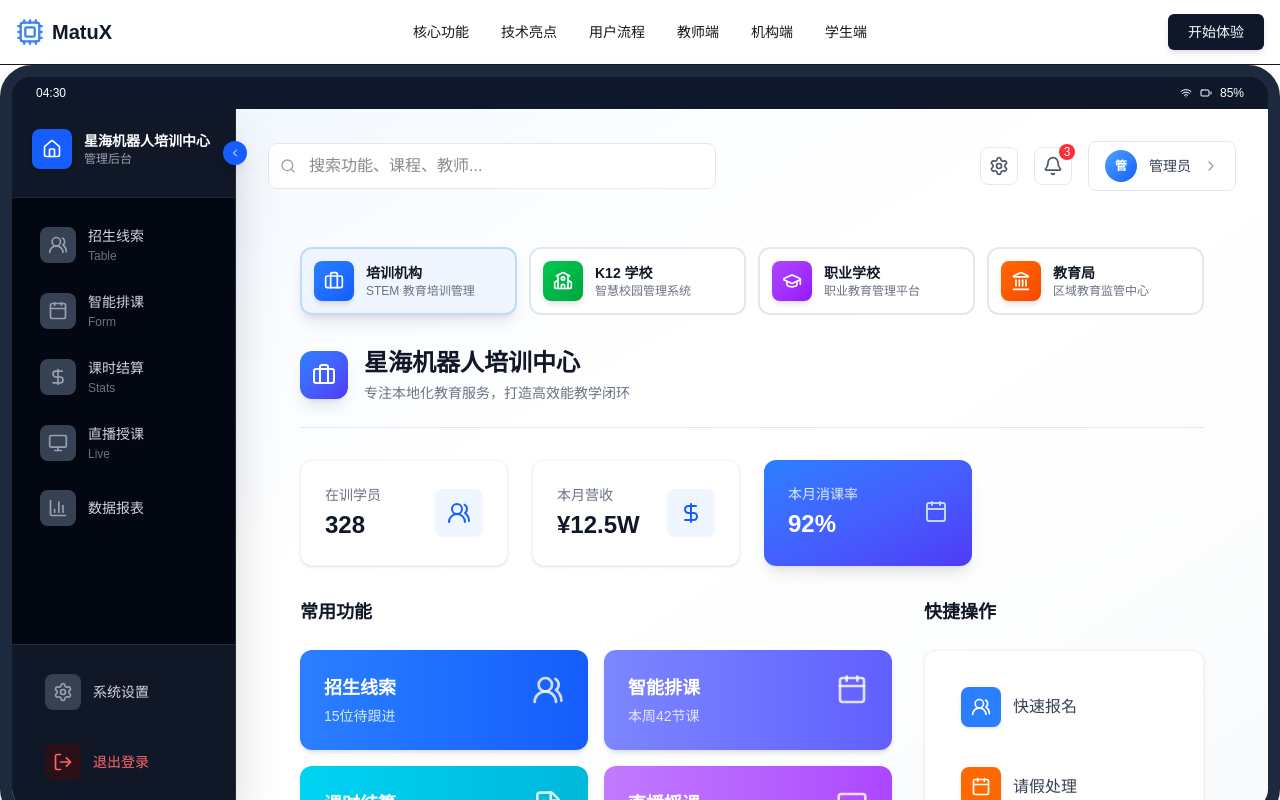
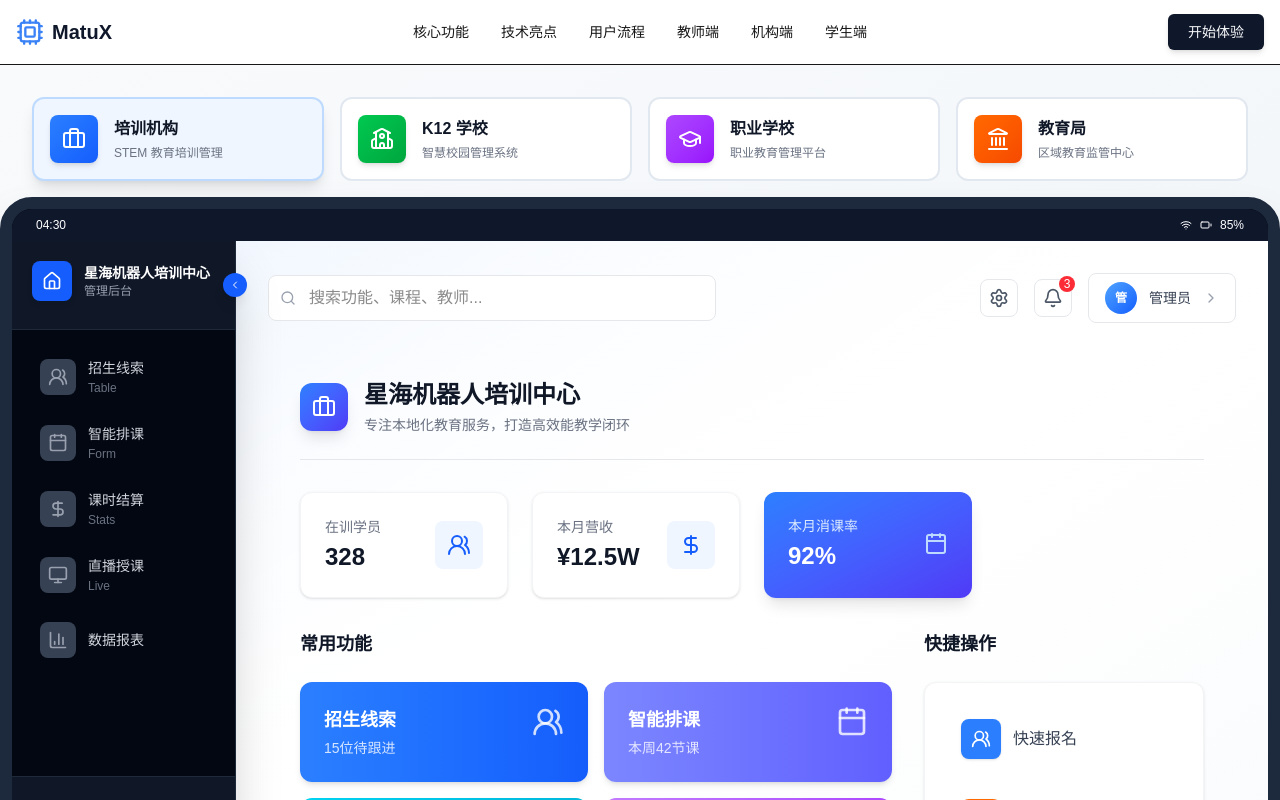
Before and after one commit to MatuX-ai/edu-proto, a Next.js app: page /institution-dashboard in a window 1280 px wide. Shown: the top 800 px of the page. Built offline with nearby package versions, Linux system fonts and the light colour scheme.

Commit message:
feat: 分列菜单移至模拟框外部页面顶部

```diff
--- a/app/institution-dashboard/page.tsx
+++ b/app/institution-dashboard/page.tsx
@@ -67,11 +67,10 @@ export default function InstitutionDashboardPage() {
   }, [activeTab]);
 
   return (
-    <DashboardLayout config={institutionConfigs[activeTab === 'education-bureau' ? 'bureau' : activeTab]} activeMenu={activeMenu}>
-      {/* Main Content */}
-      <div className="p-8">
-        {/* Institution Navigation Tabs */}
-        <div className="grid grid-cols-4 gap-3 mb-8">
+    <div className="min-h-screen bg-gradient-to-br from-slate-50 to-slate-100">
+      {/* Institution Navigation Tabs - Outside Device Frame */}
+      <div className="max-w-7xl mx-auto px-8 pt-8 pb-4">
+        <div className="grid grid-cols-4 gap-4">
           {institutionTypes.map((type, index) => {
             const Icon = type.icon;
             const isActive = activeTab === type.key;
@@ -81,27 +80,32 @@ export default function InstitutionDashboardPage() {
                 initial={{ opacity: 0, y: 20 }}
                 animate={{ opacity: 1, y: 0 }}
                 transition={{ delay: index * 0.05 }}
-                whileHover={{ scale: 1.05 }}
+                whileHover={{ scale: 1.03 }}
                 whileTap={{ scale: 0.98 }}
                 onClick={() => setActiveTab(type.key as typeof activeTab)}
-                className={`flex items-center gap-3 p-3 rounded-xl border-2 transition-all cursor-pointer ${
+                className={`flex items-center gap-4 p-4 rounded-xl border-2 transition-all cursor-pointer ${
                   isActive
                     ? `${type.bgColor} ${type.borderColor} shadow-lg`
                     : 'bg-white border-slate-200 hover:border-slate-300 hover:shadow-md'
                 }`}
               >
-                <div className={`w-10 h-10 rounded-lg bg-gradient-to-br ${type.color} flex items-center justify-center shadow-md shrink-0`}>
-                  <Icon className="w-5 h-5 text-white" />
+                <div className={`w-12 h-12 rounded-lg bg-gradient-to-br ${type.color} flex items-center justify-center shadow-md shrink-0`}>
+                  <Icon className="w-6 h-6 text-white" />
                 </div>
                 <div className="text-left">
-                  <div className="text-sm font-semibold text-gray-900">{type.title}</div>
-                  <div className="text-xs text-gray-500">{type.subtitle}</div>
+                  <div className="text-base font-bold text-gray-900">{type.title}</div>
+                  <div className="text-xs text-gray-500 mt-1">{type.subtitle}</div>
                 </div>
               </motion.button>
             );
           })}
         </div>
+      </div>
 
+      {/* Dashboard Content */}
+      <DashboardLayout config={institutionConfigs[activeTab === 'education-bureau' ? 'bureau' : activeTab]} activeMenu={activeMenu}>
+        {/* Main Content */}
+        <div className="p-8">
           {/* Institution Name Header */}
           <div className="mb-8 pb-6 border-b border-gray-200">
             <div className="flex items-center gap-4">
@@ -139,5 +143,6 @@ export default function InstitutionDashboardPage() {
           </AnimatePresence>
         </div>
       </DashboardLayout>
+    </div>
   );
 }
```
Lines whose indentation alone changed are shown as unchanged.
